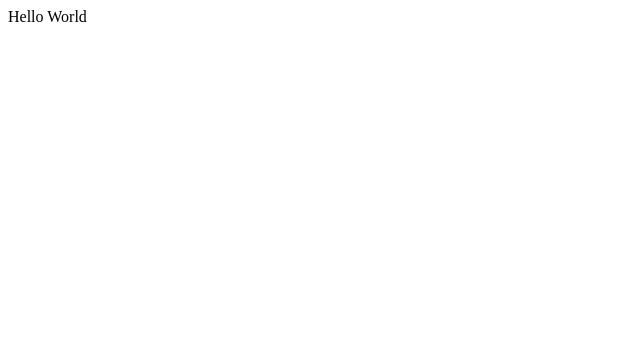
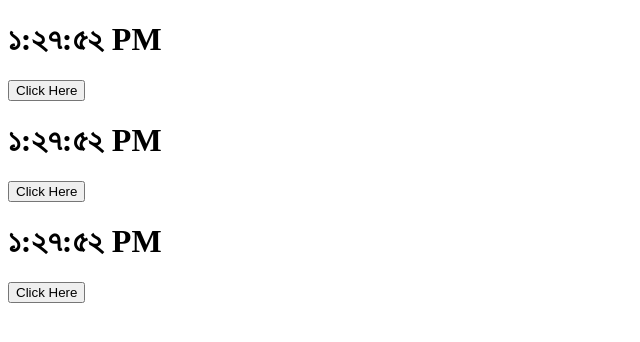
Before and after one commit to mdmaruf43/react-is-awesome, a React (Create React App) app: page / in a window 1280 px wide. Shown: the top 342 px of the page, without its empty margins (0-640 px from the left). Built offline with nearby package versions, Linux system fonts and the light colour scheme.

Commit message:
alhumdulilla understant lots of thing

```diff
--- a/src/App.js
+++ b/src/App.js
@@ -1,5 +1,12 @@
+import ClockList from './components/ClockList';
+
 function App() {
-    return <div>Hello World</div>;
+    const quantities = [1, 2, 3];
+    return (
+        <div>
+            <ClockList qunatities={quantities} />
+        </div>
+    );
 }
 
 export default App;
--- /dev/null
+++ b/src/components/Button.js
@@ -0,0 +1,26 @@
+import React, { Component } from 'react';
+
+class Button extends Component {
+    shouldComponentUpdate(nextProps) {
+        const { change: currentChange, parameter: curentParameter } = this.props;
+        const { change: nextChange, parameter: nextParameter } = nextProps;
+        if (currentChange === nextChange && curentParameter === nextParameter) {
+            return false;
+        }
+        return true;
+    }
+
+    render() {
+        const { change, parameter, show } = this.props;
+        return (
+            <>
+                <button type="button" onClick={() => change(parameter)}>
+                    Click Here
+                </button>
+                {show && <p>Hello</p>}
+            </>
+        );
+    }
+}
+
+export default Button;
--- /dev/null
+++ b/src/components/Clock.js
@@ -0,0 +1,50 @@
+import React from 'react';
+import Button from './Button';
+
+class Clock extends React.Component {
+    // constructor(props) {
+    //     super(props);
+    //     this.state = { date: new Date(), locale: 'bn-BD' };
+    //     this.handleClick = this.handleClick.bind(this);
+    // }
+    state = { date: new Date(), locale: 'bn-BD' };
+
+    componentDidMount() {
+        this.clockTimer = setInterval(() => {
+            this.tick();
+        }, 1000);
+    }
+
+    componentWillUnmount() {
+        clearInterval(this.clockTimer);
+    }
+
+    handleClick = (locale) => {
+        this.setState({
+            locale,
+        });
+    };
+
+    tick() {
+        this.setState({
+            date: new Date(),
+        });
+    }
+
+    render() {
+        const { date, locale } = this.state;
+        return (
+            <div>
+                <h1 className="heading">
+                    <span className="text">{date.toLocaleTimeString(locale)}</span>
+                </h1>
+                {locale === 'bn-BD' ? (
+                    <Button change={this.handleClick} parameter="en-US" show={false} />
+                ) : (
+                    <Button change={this.handleClick} parameter="bn-BD" show />
+                )}
+            </div>
+        );
+    }
+}
+export default Clock;
--- /dev/null
+++ b/src/components/ClockList.js
@@ -0,0 +1,13 @@
+import Clock from './Clock';
+
+function ClockList({ qunatities = [] }) {
+    return (
+        <div>
+            {qunatities.map(() => (
+                <Clock key={Math.random()} />
+            ))}
+        </div>
+    );
+}
+
+export default ClockList;
```
Also changed, not shown: 1 other file (tests, documents, lock files or other folders).
